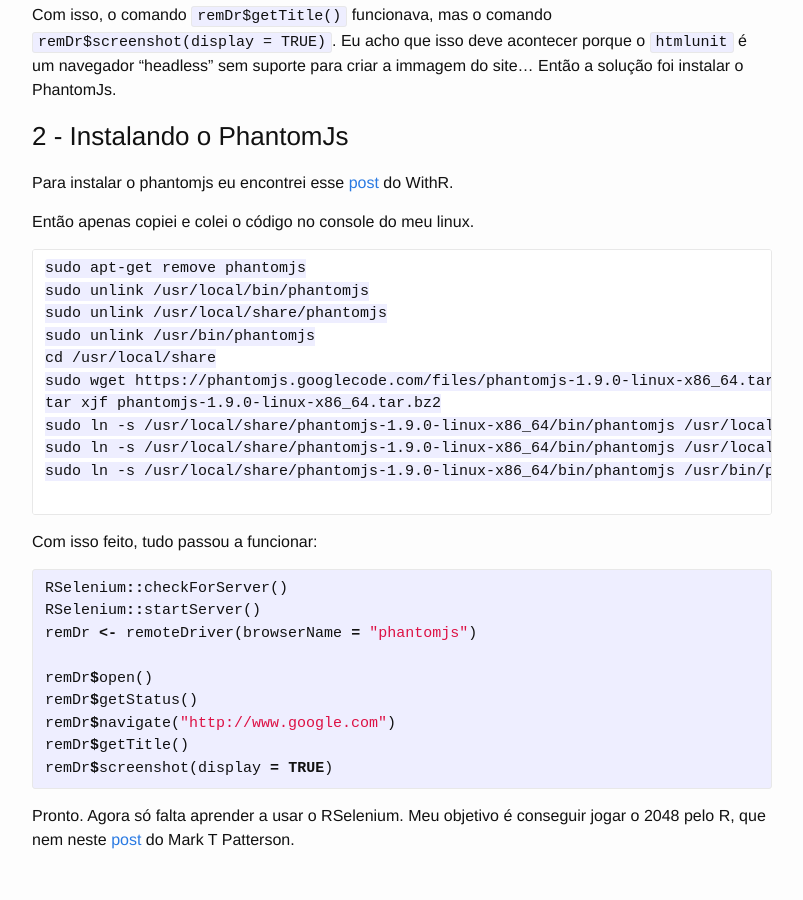
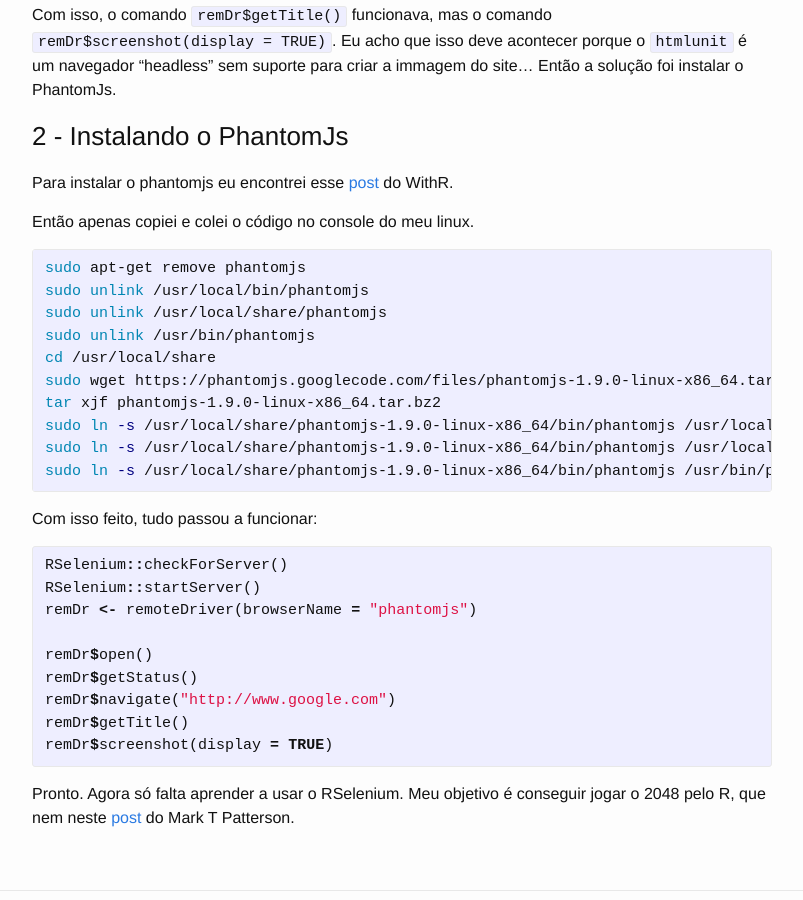
Before and after one commit to dfalbel/dfalbel.github.io, a Jekyll site: the page built from _posts/2014-05-08-rselenium-phatomjs-digitalocean.md, in a window 1280 px wide and 900 px high, scrolled down 767 px. Shown: the whole window, without its empty margins (238-1041 px from the left). Built offline with Jekyll 4.4.1, drawn with Linux system fonts in a browser that asks for light colours; comment, search, counter and statistics services are not loaded.

Commit message:
arrumando código que estava mal formatado

````diff
--- a/_posts/2014-05-08-rselenium-phatomjs-digitalocean.md
+++ b/_posts/2014-05-08-rselenium-phatomjs-digitalocean.md
@@ -39,7 +39,8 @@ Para instalar o phantomjs eu encontrei esse [post](http://withr.me/blog/2014/04/
 
 Então apenas copiei e colei o código no console do meu linux.
 
-```
+
+{% highlight bash %}
 sudo apt-get remove phantomjs
 sudo unlink /usr/local/bin/phantomjs
 sudo unlink /usr/local/share/phantomjs
@@ -51,7 +52,7 @@ sudo ln -s /usr/local/share/phantomjs-1.9.0-linux-x86_64/bin/phantomjs /usr/loca
 sudo ln -s /usr/local/share/phantomjs-1.9.0-linux-x86_64/bin/phantomjs /usr/local/bin/phantomjs
 sudo ln -s /usr/local/share/phantomjs-1.9.0-linux-x86_64/bin/phantomjs /usr/bin/phantomjs
 
-```
+{% endhighlight %}
 
 Com isso feito, tudo passou a funcionar:
 
--- a/_source/2014-05-08-rselenium-phatomjs-digitalocean.Rmd
+++ b/_source/2014-05-08-rselenium-phatomjs-digitalocean.Rmd
@@ -37,7 +37,7 @@ Para instalar o phantomjs eu encontrei esse [post](http://withr.me/blog/2014/04/
 
 Então apenas copiei e colei o código no console do meu linux.
 
-```
+```{r, engine='bash', eval=FALSE}
 sudo apt-get remove phantomjs
 sudo unlink /usr/local/bin/phantomjs
 sudo unlink /usr/local/share/phantomjs
````
